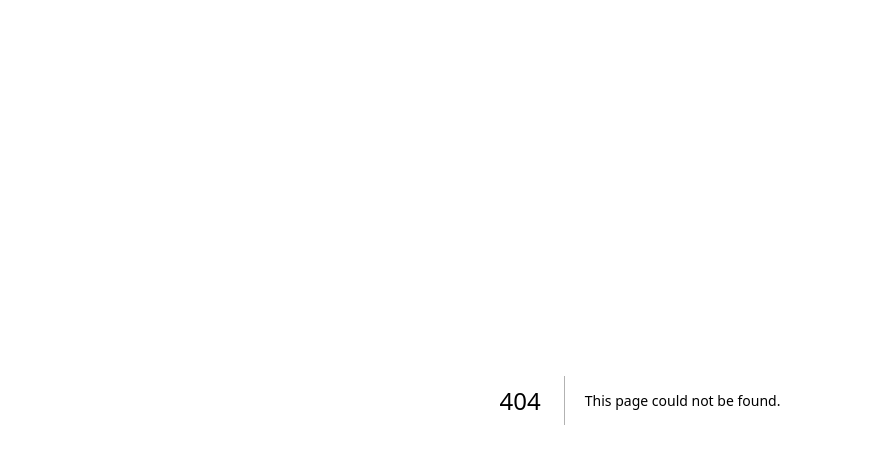
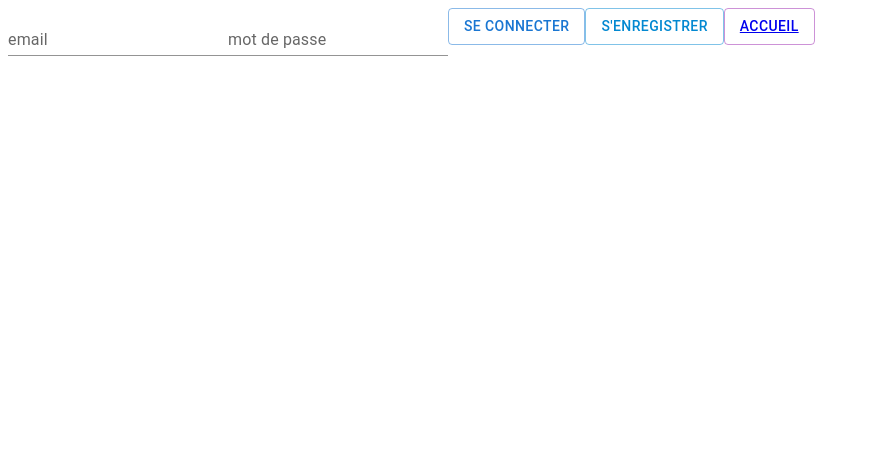
Before and after one commit to DevWeb13/la-petite-friperie, a Next.js app: page /signIn in a window 1280 px wide. Before the commit this address had no page. Shown: the top 464 px of the page, without its empty margins (0-870 px from the left). Built offline with nearby package versions, Linux system fonts and the light colour scheme.

Commit message:
signinForm

```diff
--- /dev/null
+++ b/app/(auth)/signIn/page.jsx
@@ -0,0 +1,14 @@
+import SignInForm from '@/components/form/SignInForm';
+import React from 'react';
+
+const signIn
+ = () => {
+  return (
+    <main className='flex flex-col justify-center items-center bg-green-500 h-full'>
+      <SignInForm/>
+    </main>
+  );
+};
+
+export default signIn
+;
--- a/app/layout.js
+++ b/app/layout.js
@@ -1,13 +1,12 @@
-import '@/styles/globals.css'
-import Head from './head'
-
-
+export const metadata = {
+  title: 'Next.js',
+  description: 'Generated by Next.js',
+}
 
 export default function RootLayout({ children }) {
-  return (
+ return (
     <html lang="en">
-      <Head/>
-      <body >{children}</body>
+      <body>{children}</body>
     </html>
   )
 }
--- a/app/page.js
+++ /dev/null
@@ -1,28 +0,0 @@
-import Image from 'next/image'
-import { Inter } from 'next/font/google'
-
-const inter = Inter({ subsets: ['latin'] })
-
-const  Home = () => {
-  return (
-    <main className="flex min-h-screen flex-col items-center justify-center bg-pink-800">
-
-
-      <div className="p-9  rounded-3xl shadow shadow-zinc-800 bg-pink-300 ">
-        tests
-        <Image
-          className="relative dark:invert"
-          src="/Logo.svg"
-          alt=" Logo"
-          width={480}
-          height={57}
-          priority
-        />
-      </div>
-
-
-    </main>
-  )
-}
-
-export default Home
--- /dev/null
+++ b/components/form/SignInForm.jsx
@@ -0,0 +1,95 @@
+"use client";
+import React, { useState } from "react";
+import Link from "next/link";
+import { useForm, Controller } from "react-hook-form";
+import { yupResolver } from "@hookform/resolvers/yup";
+import { object, string } from "yup";
+
+import { Button, TextField } from "@mui/material";
+
+// schéma de validation des champs fait grâce a yup
+const schema = object({
+  email: string()
+    .required("Veuillez entrer votre email")
+    .email("Adresse email invalide"),
+  password: string()
+    .required("Veuillez entrer votre mot de passe")
+    .min(9, "Le mot de passe doit faire au moins 9 caractères")
+    .max(30, "Le mot de passe ne doit pas faire plus de 30 caractères"),
+}).required();
+
+const SignInForm = () => {
+  const [error, setError] = useState({});
+
+  const {
+    control,
+    handleSubmit,
+    formState: { errors },
+  } = useForm({
+    resolver: yupResolver(schema),
+  });
+
+  const onSubmit = (data) => {
+    const { email, password } = data;
+    try {
+      // submit to next-auth
+    } catch (error) {
+      setError({ message: error.message });
+    }
+  };
+  return (
+    <form onSubmit={handleSubmit(onSubmit)} className="flex flex-col gap-7">
+      <Controller
+        name="email"
+        control={control}
+        defaultValue=""
+        render={({ field }) => (
+          <TextField
+            {...field}
+            id="email"
+            type="email"
+            variant="standard"
+            label="email"
+            placeholder="entrer votre email"
+            className="ml-5 mr-5"
+            helperText={errors?.email ? errors?.email?.message : ""}
+            error={errors?.email ? Boolean(true) : Boolean(false)}
+          />
+        )}
+      />
+
+      <Controller
+        name="password"
+        control={control}
+        defaultValue=""
+        render={({ field }) => (
+          <TextField
+            {...field}
+            id="password"
+            type="password"
+            variant="standard"
+            label="mot de passe"
+            placeholder="entrer votre mot de passe"
+            className="ml-5 mr-5"
+            helperText={errors?.password ? errors?.password?.message : ""}
+            error={errors?.password ? Boolean(true) : Boolean(false)}
+          />
+        )}
+      />
+
+      <Button type="submit" variant="outlined" className="mt-10">
+        Se Connecter
+      </Button>
+      <Button type="submit" variant="outlined" color="info" className="mt-10">
+        S&apos;enregistrer
+      </Button>
+      <Button variant="outlined" color="secondary" className="mt-10">
+        <Link href="/" className="w-full h-full">
+          Accueil
+        </Link>
+      </Button>
+    </form>
+  );
+};
+
+export default SignInForm;
--- a/styles/globals.css
+++ b/styles/globals.css
@@ -6,3 +6,7 @@
   margin: 0;
   padding: 0;
 }
+html{
+  height: 100vh;
+  width: 100vw;
+}
```
Also changed, not shown: app/(auth)/signUp/page.jsx (added, +13 -0 lines), app/articles/page.jsx (added, +11 -0 lines), app/layout.jsx (added, +13 -0 lines), app/page.jsx (added, +30 -0 lines), components/auth/UserLoggedIn.jsx (added, +20 -0 lines), components/auth/UserLoggedOut.jsx (added, +17 -0 lines), components/form/SignUpForm.jsx (added, +11 -0 lines), 1 other file (tests, documents, lock files or other folders).
